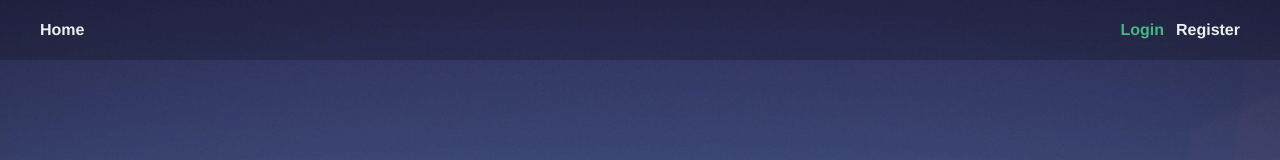
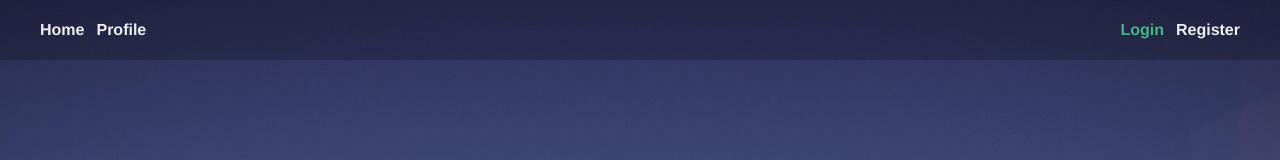
Before and after one commit to thangsnguyen07/vue-todo-app-v1, a Vue app: page /login in a window 1280 px wide. Shown: the top 160 px of the page. Built offline with nearby package versions, Linux system fonts and the light colour scheme.

Commit message:
feat: add navigation guard

```diff
--- a/src/api/axiosClient.js
+++ b/src/api/axiosClient.js
@@ -1,4 +1,5 @@
 /* eslint-disable */
+import getToken from "@/utils/getToken";
 import axios from "axios";
 
 const axiosClient = axios.create({
@@ -21,12 +22,4 @@ axiosClient.interceptors.request.use(
   }
 );
 
-function getToken() {
-  if (localStorage["vue-todo-app"]) {
-    return JSON.parse(localStorage.getItem("vue-todo-app")).token;
-  } else {
-    return null;
-  }
-}
-
 export default axiosClient;
--- a/src/components/NavBar.vue
+++ b/src/components/NavBar.vue
@@ -1,6 +1,9 @@
 <template>
   <nav>
-    <router-link to="/">Home</router-link>
+    <div>
+      <router-link to="/">Home</router-link>
+      <router-link to="/profile">Profile</router-link>
+    </div>
     <div v-if="!user">
       <router-link to="/login">Login</router-link>
       <router-link to="/register">Register</router-link>
--- a/src/components/TodoList.vue
+++ b/src/components/TodoList.vue
@@ -1,5 +1,5 @@
 <template>
-  <div>This is todo list</div>
+  <div><h1 style="color: white">This is todo list</h1></div>
 </template>
 
 <script>
--- a/src/main.js
+++ b/src/main.js
@@ -6,6 +6,8 @@ import store from "./store";
 import "./validators";
 
 Vue.config.productionTip = false;
+// Load user
+store.dispatch("auth/getUser");
 
 new Vue({
   router,
--- a/src/router/index.js
+++ b/src/router/index.js
@@ -2,6 +2,7 @@
 import Vue from "vue";
 import VueRouter from "vue-router";
 import TodoView from "../views/TodoView.vue";
+import getUserFromLocal from "@/utils/getUserFromLocal";
 
 Vue.use(VueRouter);
 
@@ -10,6 +11,18 @@ const routes = [
     path: "/",
     name: "todo",
     component: TodoView,
+    meta: {
+      requireAuth: true,
+    },
+  },
+  {
+    path: "/profile",
+    name: "profile",
+    component: () =>
+      import(/* webpackChunkName: "about" */ "../views/ProfileView.vue"),
+    meta: {
+      requireAuth: true,
+    },
   },
   {
     path: "/login",
@@ -37,4 +50,25 @@ const router = new VueRouter({
   routes,
 });
 
+router.beforeEach((to, from, next) => {
+  const user = getUserFromLocal();
+  if ((to.name === "login" || to.name === "register") && user) {
+    next({ name: "todo" });
+    return;
+  }
+
+  if ((to.name === "login" || to.name === "register") && !user) {
+    next();
+    return;
+  }
+
+  if (to.meta.requireAuth) {
+    if (user) {
+      next();
+    } else {
+      next({ name: "login" });
+    }
+  }
+});
+
 export default router;
--- a/src/store/modules/auth.js
+++ b/src/store/modules/auth.js
@@ -1,5 +1,6 @@
 /* eslint-disable */
 import axiosClient from "@/api/axiosClient";
+import getUserFromLocal from "@/utils/getUserFromLocal";
 
 const state = {
   user: null,
@@ -40,7 +41,7 @@ const actions = {
     try {
       const response = await axiosClient.post("/user/logout");
       if (response.data.success) {
-        commit("setAuth", { auth: null });
+        commit("setAuth", { user: null });
         localStorage.removeItem("vue-todo-app");
       }
 
@@ -48,6 +49,11 @@ const actions = {
     } catch (err) {
       return err.response.data;
     }
+  },
+
+  async getUser({ commit }) {
+    const user = getUserFromLocal();
+    commit("setAuth", { user: user });
   },
 };
 
--- /dev/null
+++ b/src/utils/getToken.js
@@ -0,0 +1,7 @@
+export default function getToken() {
+  if (localStorage["vue-todo-app"]) {
+    return JSON.parse(localStorage.getItem("vue-todo-app")).token;
+  } else {
+    return null;
+  }
+}
--- /dev/null
+++ b/src/utils/getUserFromLocal.js
@@ -0,0 +1,7 @@
+export default function getUserFromLocal() {
+  if (localStorage["vue-todo-app"]) {
+    return JSON.parse(localStorage.getItem("vue-todo-app")).user;
+  } else {
+    return null;
+  }
+}
--- /dev/null
+++ b/src/views/ProfileView.vue
@@ -0,0 +1,9 @@
+<template>
+  <div><h1 style="color: white">This is profile view</h1></div>
+</template>
+
+<script>
+export default {
+  name: "TodoView",
+};
+</script>
```
